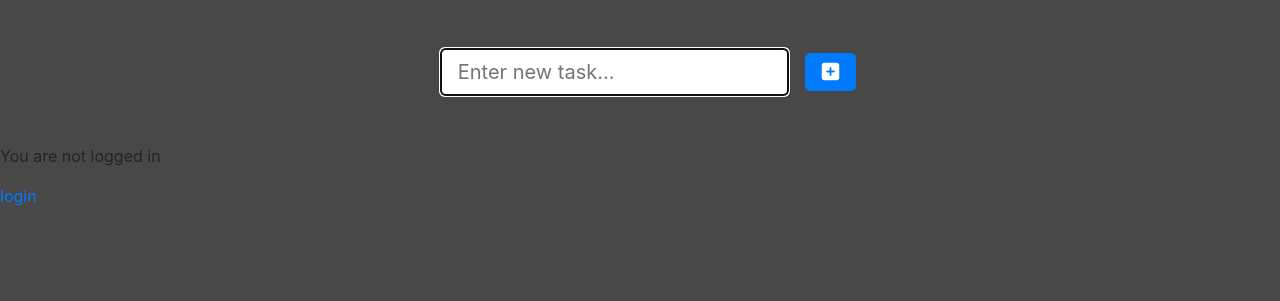
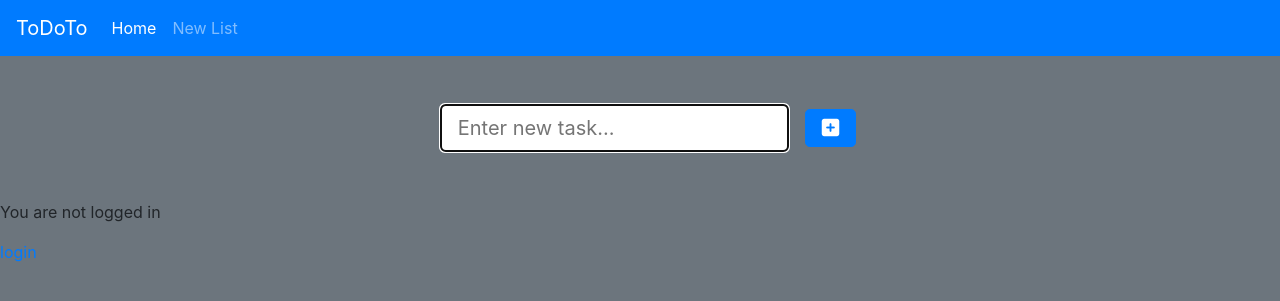
Before and after one commit to cglusky/django-todo-v2, a Django app: page /tasks/ in a window 1280 px wide. Shown: the top 301 px of the page. Run offline with Django 3.2, Linux system fonts and the light colour scheme; data that the repository does not hold is empty; some libraries are stand-ins or nearby versions.

Commit message:
Initial navbar

```diff
--- a/todo/static/css/styles.css
+++ b/todo/static/css/styles.css
@@ -1,3 +1,3 @@
 body {
-  background-color: #484848;
+  background-color: #6C757D;
 }
--- a/todo/templates/base.html
+++ b/todo/templates/base.html
@@ -8,6 +8,9 @@
   <link rel="stylesheet" href="{% static 'css/styles.css' %}">
   <script src="https://kit.fontawesome.com/138db10149.js" crossorigin="anonymous"></script>
   <script src="https://ajax.googleapis.com/ajax/libs/jquery/3.5.1/jquery.min.js" defer></script>
+  <script src="https://cdn.jsdelivr.net/npm/popper.js@1.16.0/dist/umd/popper.min.js" integrity="sha384-Q6E9RHvbIyZFJoft+2mJbHaEWldlvI9IOYy5n3zV9zzTtmI3UksdQRVvoxMfooAo" crossorigin="anonymous" defer></script>
+  <script src="https://stackpath.bootstrapcdn.com/bootstrap/4.5.0/js/bootstrap.min.js" integrity="sha384-OgVRvuATP1z7JjHLkuOU7Xw704+h835Lr+6QL9UvYjZE3Ipu6Tp75j7Bh/kR0JKI" crossorigin="anonymous" defer></script>
+
   <script src="{% static 'js/todo.js' %}" defer></script>
   <title>
     {% block title %}
@@ -15,6 +18,8 @@
   </title>
 </head>
 <body>
+  {% include "base_navbar.html" %}
+
   <div class="container">
     <div class="row justify-content-center">
       {% block content %}
--- /dev/null
+++ b/todo/templates/base_navbar.html
@@ -0,0 +1,17 @@
+
+<nav class="navbar navbar-expand-lg navbar-dark bg-primary">
+  <button class="navbar-toggler" type="button" data-toggle="collapse" data-target="#navbarTogglerDemo01" aria-controls="navbarTogglerDemo01" aria-expanded="false" aria-label="Toggle navigation">
+    <span class="navbar-toggler-icon"></span>
+  </button>
+  <div class="collapse navbar-collapse" id="navbarTogglerDemo01">
+    <a class="navbar-brand" href="#">ToDoTo</a>
+    <ul class="navbar-nav mr-auto mt-2 mt-lg-0">
+      <li class="nav-item active">
+        <a class="nav-link" href="#">Home <span class="sr-only">(current)</span></a>
+      </li>
+      <li class="nav-item">
+        <a class="nav-link" href="#">New List</a>
+      </li>
+    </ul>
+  </div>
+</nav>
--- a/todo/todo/urls.py
+++ b/todo/todo/urls.py
@@ -1,21 +1,5 @@
-"""todo URL Configuration
-
-The `urlpatterns` list routes URLs to views. For more information please see:
-    https://docs.djangoproject.com/en/3.0/topics/http/urls/
-Examples:
-Function views
-    1. Add an import:  from my_app import views
-    2. Add a URL to urlpatterns:  path('', views.home, name='home')
-Class-based views
-    1. Add an import:  from other_app.views import Home
-    2. Add a URL to urlpatterns:  path('', Home.as_view(), name='home')
-Including another URLconf
-    1. Import the include() function: from django.urls import include, path
-    2. Add a URL to urlpatterns:  path('blog/', include('blog.urls'))
-"""
 from django.contrib import admin
 from django.urls import path, include, reverse_lazy
-from .views import redirect_to_tasks
 from django.views.generic import RedirectView
 
 
```
